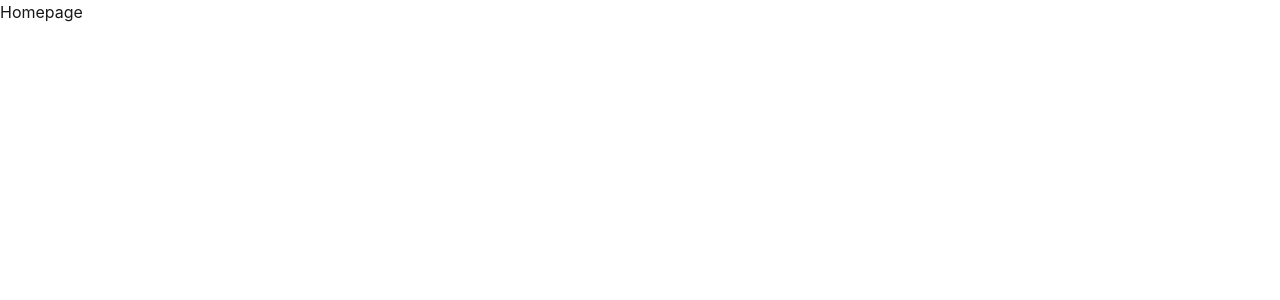
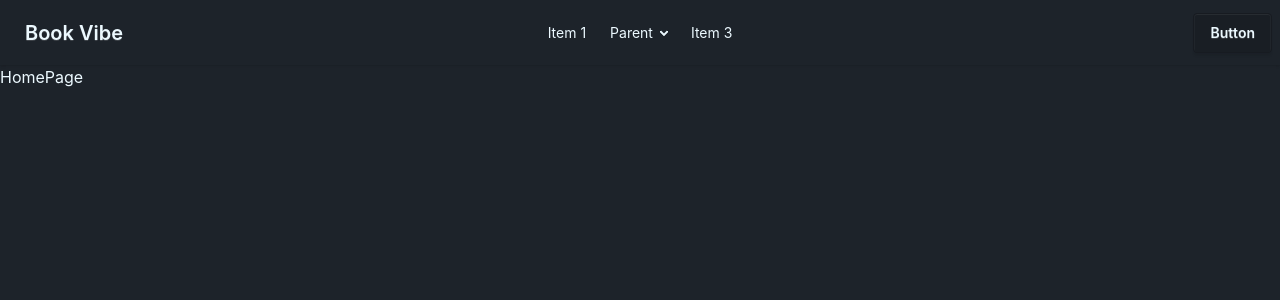
Before and after one commit to ashrafulhoda789/book-vibe-react-project-PH, a React (Vite) app: page / in a window 1280 px wide. Shown: the top 300 px of the page. Built offline with nearby package versions, Linux system fonts and the light colour scheme.

Commit message:
react router setup and component created

```diff
--- a/index.html
+++ b/index.html
@@ -1,5 +1,5 @@
 <!doctype html>
-<html lang="en" data-theme="light">
+<html lang="en" data-theme="dark">
   <head>
     <meta charset="UTF-8" />
     <link rel="icon" type="image/svg+xml" href="/favicon.svg" />
--- a/src/components/shared/navbar/NavBar.jsx
+++ b/src/components/shared/navbar/NavBar.jsx
@@ -2,8 +2,46 @@
 
 const NavBar = () => {
     return (
-        <div>
-            Navbar
+        <div className="navbar bg-base-100 shadow-sm">
+            <div className="navbar-start">
+                <div className="dropdown">
+                    <div tabIndex={0} role="button" className="btn btn-ghost lg:hidden">
+                        <svg xmlns="http://www.w3.org/2000/svg" className="h-5 w-5" fill="none" viewBox="0 0 24 24" stroke="currentColor"> <path strokeLinecap="round" strokeLinejoin="round" strokeWidth="2" d="M4 6h16M4 12h8m-8 6h16" /> </svg>
+                    </div>
+                    <ul
+                        tabIndex="-1"
+                        className="menu menu-sm dropdown-content bg-base-100 rounded-box z-1 mt-3 w-52 p-2 shadow">
+                        <li><a>Item 1</a></li>
+                        <li>
+                            <a>Parent</a>
+                            <ul className="p-2">
+                                <li><a>Submenu 1</a></li>
+                                <li><a>Submenu 2</a></li>
+                            </ul>
+                        </li>
+                        <li><a>Item 3</a></li>
+                    </ul>
+                </div>
+                <a className="btn btn-ghost text-xl">Book Vibe</a>
+            </div>
+            <div className="navbar-center hidden lg:flex">
+                <ul className="menu menu-horizontal px-1">
+                    <li><a>Item 1</a></li>
+                    <li>
+                        <details>
+                            <summary>Parent</summary>
+                            <ul className="p-2 bg-base-100 w-40 z-1">
+                                <li><a>Submenu 1</a></li>
+                                <li><a>Submenu 2</a></li>
+                            </ul>
+                        </details>
+                    </li>
+                    <li><a>Item 3</a></li>
+                </ul>
+            </div>
+            <div className="navbar-end">
+                <a className="btn">Button</a>
+            </div>
         </div>
     );
 };
--- /dev/null
+++ b/src/layout/MainLayout.jsx
@@ -0,0 +1,14 @@
+import React from 'react';
+import NavBar from '../components/shared/navbar/NavBar';
+import { Outlet } from 'react-router';
+
+const MainLayout = () => {
+    return (
+        <div>
+            <NavBar></NavBar>
+            <Outlet></Outlet>
+        </div>
+    );
+};
+
+export default MainLayout;
--- /dev/null
+++ b/src/routes/Routes.jsx
@@ -0,0 +1,22 @@
+import { createBrowserRouter } from "react-router";
+import MainLayout from "../layout/MainLayout";
+import HomePage from "../pages/homepage/HomePage";
+import Books from "../pages/books/Books";
+
+export const router = createBrowserRouter([
+  {
+    path: '/',
+    element: <MainLayout></MainLayout>,
+    children: [
+      {
+        index: true,
+        element: <HomePage></HomePage>
+      },
+      {
+        path: '/books',
+        element: <Books></Books>
+      }
+    ]
+  }
+
+])
```
Also changed, not shown: src/main.jsx (+2 -11 lines).
